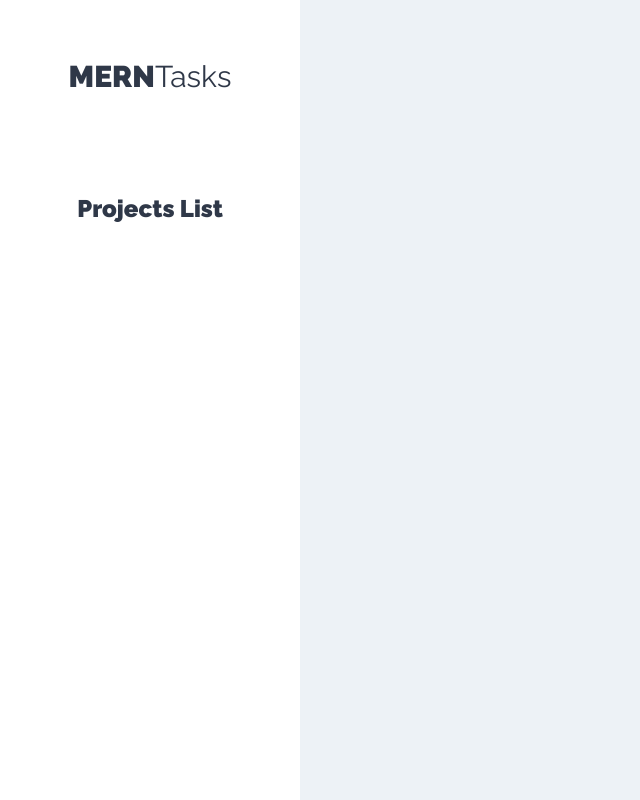
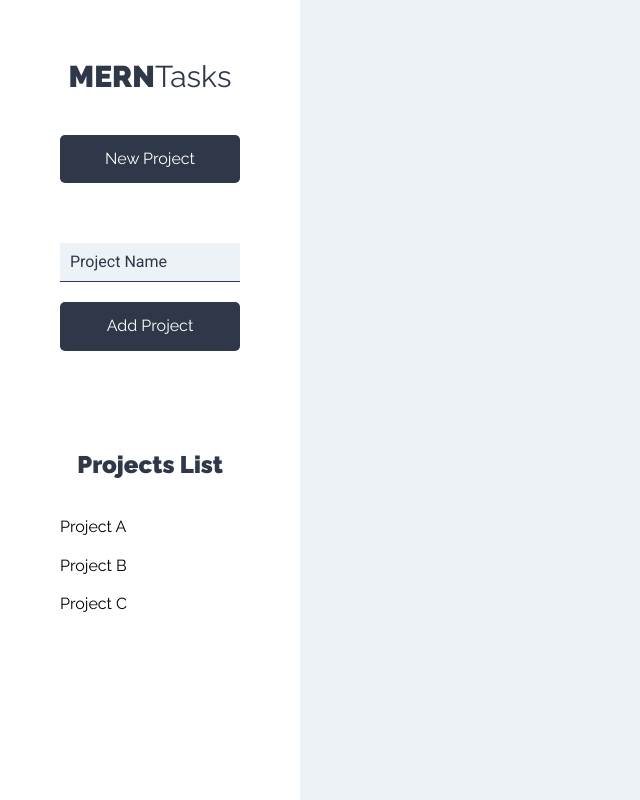
Before and after one commit to MauricioParadaG/frontprojectsadmin, a React (Create React App) app: page /projects in a window 1280 px wide. Shown: the whole page, without its empty margins (0-640 px from the left). Built offline with nearby package versions, Linux system fonts and the light colour scheme.

Commit message:
Creating the view for my Sidebar.component.js
in Sidebar.component.js I give the posibiliy to add a new project with a form. and I list the created projects. Every project is a new component, and it is contained in the ListedPorjects.component.js

```diff
--- a/src/components/layout/Sidebar.component.js
+++ b/src/components/layout/Sidebar.component.js
@@ -1,12 +1,18 @@
 import React from 'react'
+import NewProjectComponent from '../projects/NewProject.component';
+import ListedProjectsComponent from '../projects/ListedProjects.component';
 
 const SidebarComponent = () => {
     return (
         <aside>
             <h1>MERN<span>Tasks</span> </h1>
 
+            <NewProjectComponent></NewProjectComponent>
+
             <div className="projects">
                 <h2>Projects List</h2>
+                <ListedProjectsComponent/>
+
             </div>
         </aside>
     )
--- /dev/null
+++ b/src/components/projects/ListedProjects.component.js
@@ -0,0 +1,23 @@
+import React from 'react';
+import ProjectComponent from './Project.component';
+
+const ListedProjectsComponent = () => {
+
+    const newProjects = [
+        {name: 'Project A'},
+        {name: 'Project B'},
+        {name: 'Project C'}
+    ];
+
+    return (
+        <ul className="listed-projects">
+            {newProjects.map(project =>(
+            <ProjectComponent
+            newProjectsState={project}
+            />
+        ))}
+        </ul>
+    )
+}
+
+export default ListedProjectsComponent;
--- /dev/null
+++ b/src/components/projects/NewProject.component.js
@@ -0,0 +1,57 @@
+import React, {useContext, useState} from 'react';
+
+const NewProjectComponent = () => {
+
+    const [newProject, setNewProjectState] = useState({
+        name:''
+    }
+    );
+
+    const onChangeProject = event => {
+        setNewProjectState({
+            ...newProject,
+            // adding an ID - uuid library
+            //id: uuid(),
+            // adding the form info to the state
+            [event.target.name]: event.target.value
+        });
+    }
+
+    const onSubmit = event => {
+        event.preventDefault();
+    }
+
+
+    return (
+        <>
+            <button
+            type="button"
+            className="btn btn-block btn-primary"
+            >
+            New Project
+            </button>
+
+            <form
+            className="form-new-project"
+            onSubmit={onSubmit}
+            >
+                <input type="text"
+                className="input-text"
+                placeholder="Project Name"
+                name="name"
+                onChange={onChangeProject}
+                value={newProject.name}
+                />
+
+                <input type="submit"
+                className="btn btn-block btn-primary"
+                value="Add Project"
+                />
+
+            </form>
+
+        </>
+    )
+}
+
+export default NewProjectComponent;
--- /dev/null
+++ b/src/components/projects/Project.component.js
@@ -0,0 +1,17 @@
+import React from 'react';
+
+const ProjectComponent = props => {
+    return (
+        <li>
+
+            <button
+            type="button"
+            className="btn btn-blank"
+            >
+                {props.newProjectsState.name}
+            </button>
+        </li>
+    )
+}
+
+export default ProjectComponent;
```
Also changed, not shown: src/components/projects/Projects.component.js (line endings or trailing spaces).
